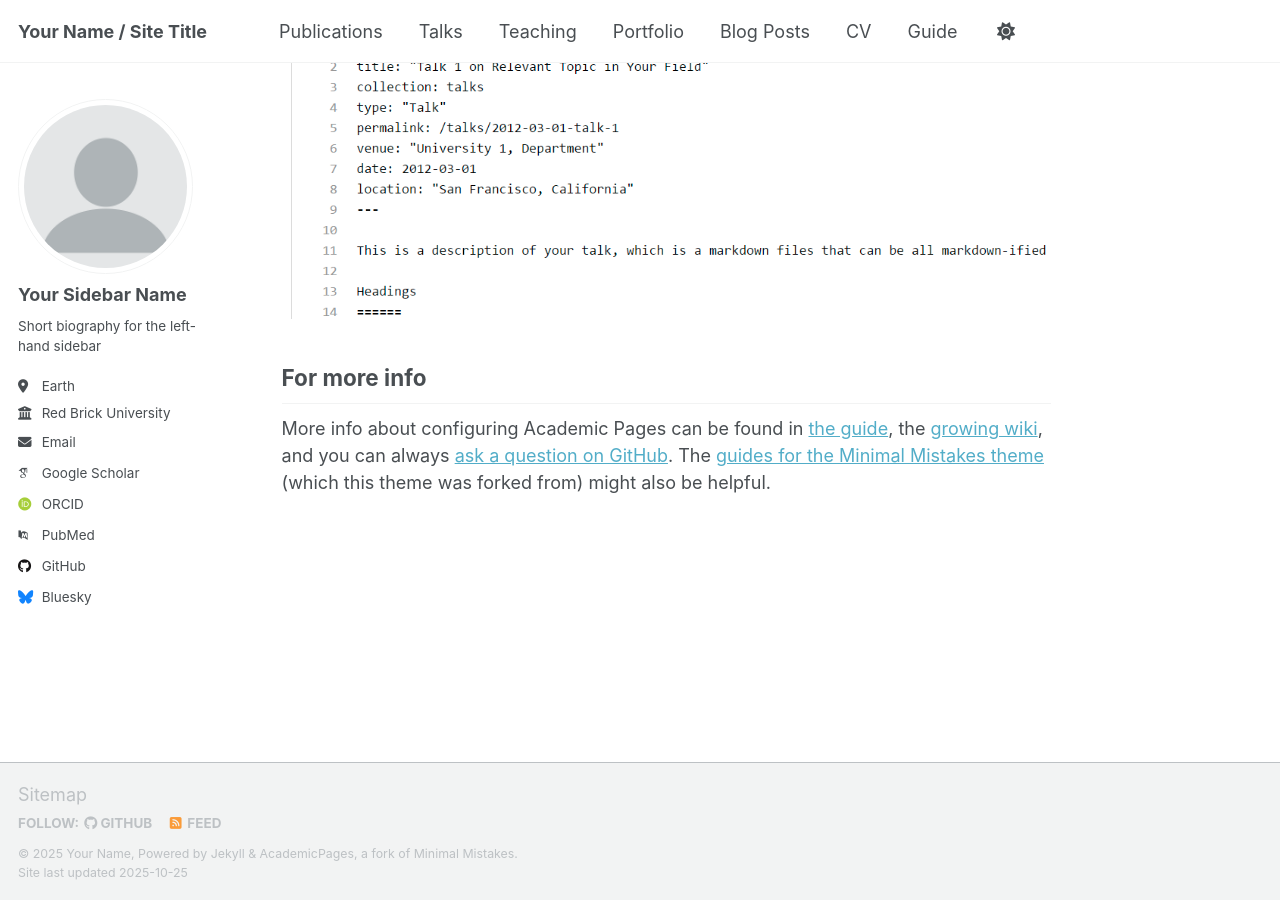
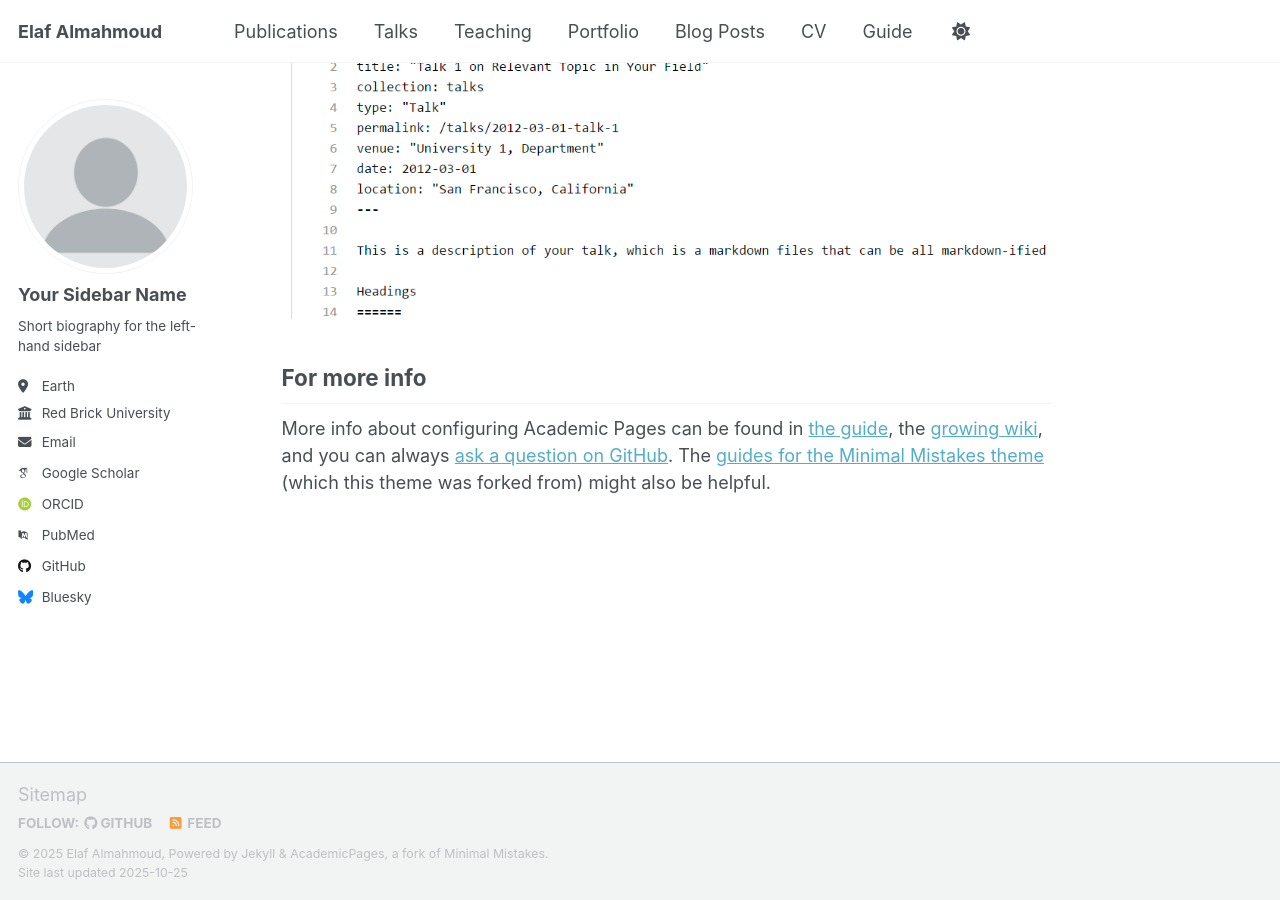
Before and after one commit to elaugh9/elafalmahmoud.github.io, a Jekyll site: the page built from _pages/about.md, in a window 1280 px wide and 900 px high, scrolled down 2880 px. Built offline with Jekyll 4.4.1, drawn with Linux system fonts in a browser that asks for light colours; some web fonts are replaced; a script that is not in the unit is left out; part of the change alters nothing that is shown.

Commit message:
Update _config.yml

```diff
--- a/_config.yml
+++ b/_config.yml
@@ -9,14 +9,12 @@
 # Basic Site Settings
 locale                   : "en-US"
 site_theme               : "default" # Currently available options are "default", "air"
-title                    : "Your Name / Site Title"
-title_separator          : "-"
-name                     : &name "Your Name"
-description              : &description "Your Name's academic portfolio"   # Update this with a general description of your site, this is the default if not overridden by a page
-url                      : https://academicpages.github.io # The base hostname & protocol for your site e.g. "https://[your GitHub username].github.io",
-                                                           # or if you already have some other page hosted on Github then use "https://[your GitHub username].github.io/[Your Repo Name]"
-baseurl                  : "" # the subpath of your site, e.g. "/blog"
-repository               : "academicpages/academicpages.github.io"
+title: "Elaf Almahmoud"
+name: &name "Elaf Almahmoud"
+description: &description "Responsible AI"
+url: "https://elafalmahmoud.github.io"
+baseurl: ""
+repository: "elaugh9/elafalmahmoud.github.io"
 
 # Site Author - The following control what appear as part of the author content on the side bar.
 #               If a field is blank the icon and link will not appear, otherwise it will be shown.
```
